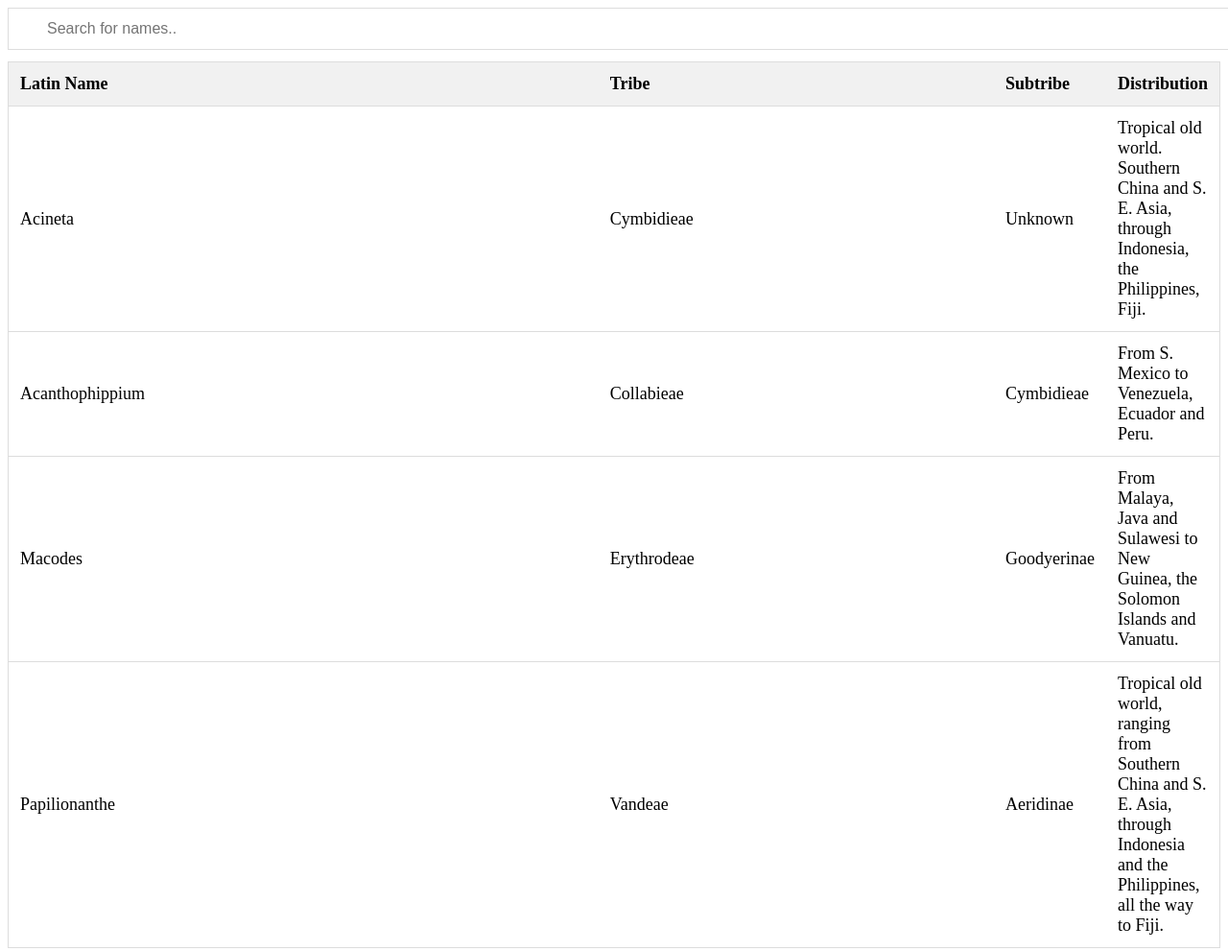
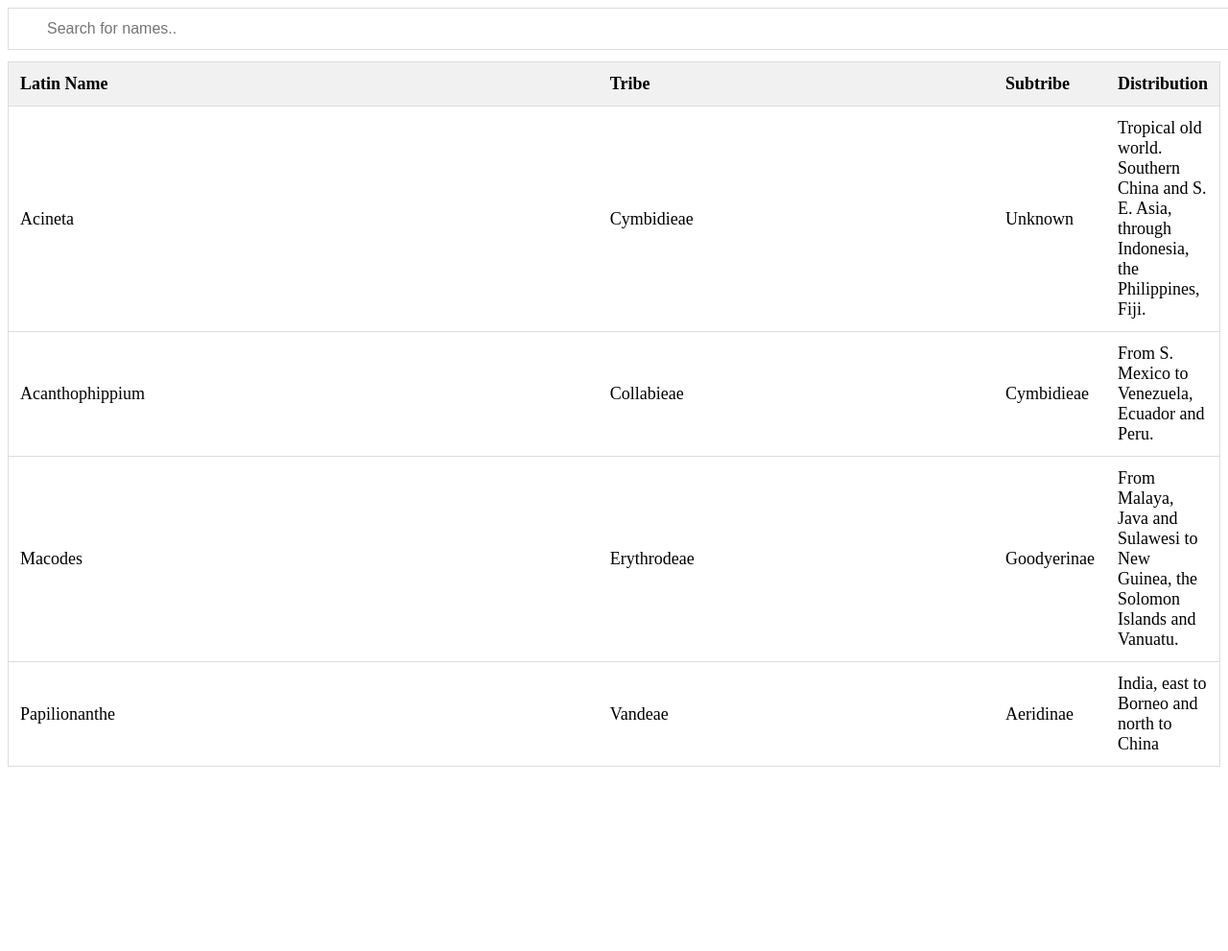
Before and after one commit to jace1084/Orchid-filter, a plain HTML site: page orchid-table.html in a window 1280 px wide. Shown: the top 991 px of the page at 96% size. After the commit the page ends 807 px from the top, so only its background shows below. Drawn offline with Linux system fonts and the light colour scheme.

Commit message:
corrected false info for distribution

```diff
--- a/orchid-table.html
+++ b/orchid-table.html
@@ -57,8 +57,7 @@
             <td>Papilionanthe</td> <!--Latin Name-->
             <td>Vandeae</td> <!--Tribe-->
             <td>Aeridinae</td> <!--Subtribe-->
-            <td>Tropical old world, ranging from Southern China and S. E. Asia, through Indonesia and the Philippines,
-                all the way to Fiji.</td> <!--Distribution-->
+            <td>India, east to Borneo and north to China</td> <!--Distribution-->
             <!--<td>--</td> <!--Size-->
             <!--<td>--</td> <!--Soil Type-->
 
```
